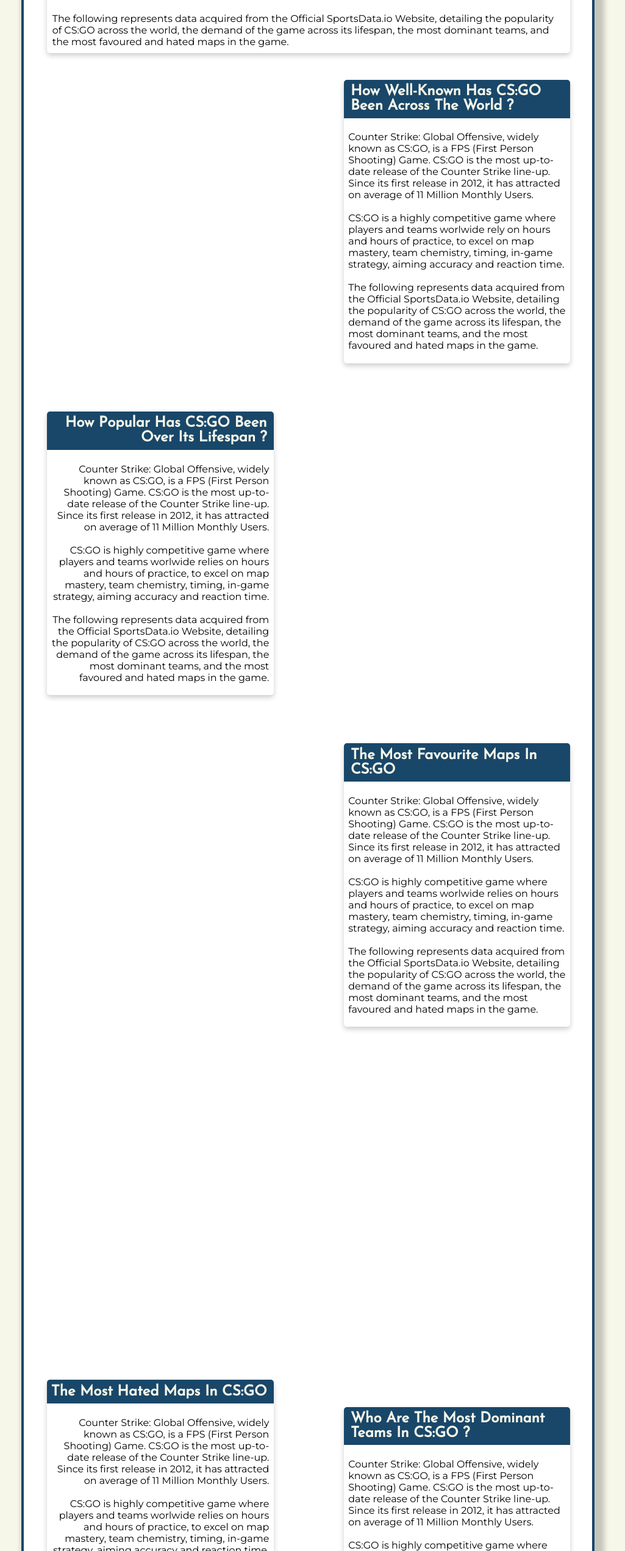
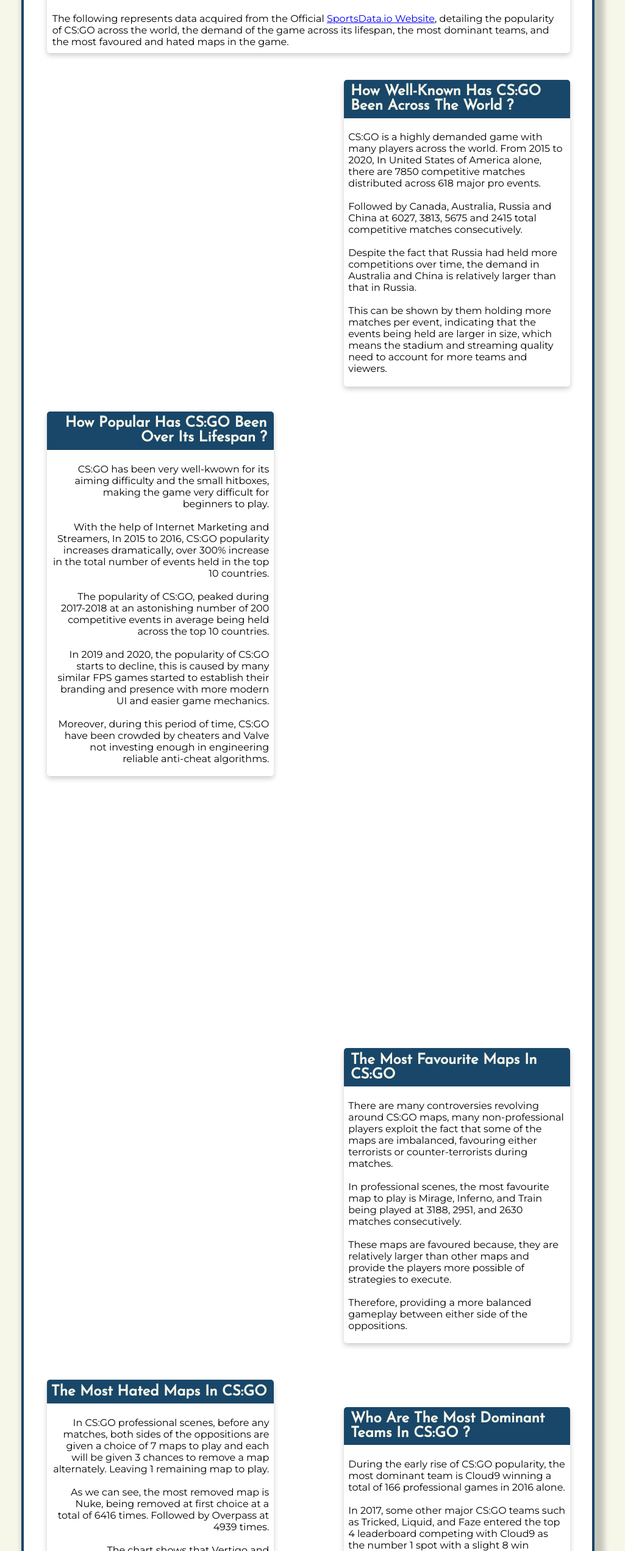
Before and after one commit to LuckyCharm00/visualisation_critique_week11, a plain HTML site: page index.html in a window 1280 px wide. Shown: the part 256-2800 px from the top of the page at 61% size, without its empty margins (135-1160 px from the left). Drawn offline with Linux system fonts and the light colour scheme; a script that the page names is missing.

Commit message:
final draft uploaded

```diff
--- a/index.html
+++ b/index.html
@@ -20,10 +20,10 @@
         CS:GO is the most up-to-date release of the Counter Strike line-up.
         Since its first release in 2012, it has attracted on average of 11 Million Monthly Users.
         <br><br>
-        CS:GO is highly competitive game where players and teams worlwide relies on hours and hours of practice,
+        CS:GO is a highly competitive game where players and teams worlwide rely on hours and hours of practice,
         to excel on map mastery, team chemistry, timing, in-game strategy, aiming accuracy and reaction time.
         <br><br>
-        The following represents data acquired from the Official SportsData.io Website, detailing
+        The following represents data acquired from the Official <a href="https://sportsdata.io/developers/api-documentation/csgo">SportsData.io Website</a>, detailing
         the popularity of CS:GO across the world, the demand of the game across its lifespan,
         the most dominant teams, and the most favoured and hated maps in the game.
 
@@ -41,16 +41,13 @@
       <div class="narrative1">
         <h2 id="title-n1">How Well-Known Has CS:GO Been Across The World ?</h2>
         <p id="text-n1">
-        Counter Strike: Global Offensive, widely known as CS:GO, is a FPS (First Person Shooting) Game.
-        CS:GO is the most up-to-date release of the Counter Strike line-up.
-        Since its first release in 2012, it has attracted on average of 11 Million Monthly Users.
+        CS:GO is a highly demanded game with many players across the world. From 2015 to 2020, In United States of America alone, there are 7850 competitive matches distributed across 618 major pro events.
         <br><br>
-        CS:GO is a highly competitive game where players and teams worlwide rely on hours and hours of practice,
-        to excel on map mastery, team chemistry, timing, in-game strategy, aiming accuracy and reaction time.
+        Followed by Canada, Australia, Russia and China at 6027, 3813, 5675 and 2415 total competitive matches consecutively.
         <br><br>
-        The following represents data acquired from the Official SportsData.io Website, detailing
-        the popularity of CS:GO across the world, the demand of the game across its lifespan,
-        the most dominant teams, and the most favoured and hated maps in the game.
+        Despite the fact that Russia had held more competitions over time, the demand in Australia and China is relatively larger than that in Russia.
+        <br><br>
+        This can be shown by them holding more matches per event, indicating that the events being held are larger in size, which means the stadium and streaming quality need to account for more teams and viewers.
         </p>
       </div>
     </div>
@@ -66,16 +63,15 @@
       <div class="narrative2">
         <h2 id="title-n2">How Popular Has CS:GO Been Over Its Lifespan ?</h2>
         <p id="text-n2">
-        Counter Strike: Global Offensive, widely known as CS:GO, is a FPS (First Person Shooting) Game.
-        CS:GO is the most up-to-date release of the Counter Strike line-up.
-        Since its first release in 2012, it has attracted on average of 11 Million Monthly Users.
+        CS:GO has been very well-kwown for its aiming difficulty and the small hitboxes, making the game very difficult for beginners to play.
         <br><br>
-        CS:GO is highly competitive game where players and teams worlwide relies on hours and hours of practice,
-        to excel on map mastery, team chemistry, timing, in-game strategy, aiming accuracy and reaction time.
+        With the help of Internet Marketing and Streamers, In 2015 to 2016, CS:GO popularity increases dramatically, over 300% increase in the total number of events held in the top 10 countries.
         <br><br>
-        The following represents data acquired from the Official SportsData.io Website, detailing
-        the popularity of CS:GO across the world, the demand of the game across its lifespan,
-        the most dominant teams, and the most favoured and hated maps in the game.
+        The popularity of CS:GO, peaked during 2017-2018 at an astonishing number of 200 competitive events in average being held across the top 10 countries.
+        <br><br>
+        In 2019 and 2020, the popularity of CS:GO starts to decline, this is caused by many similar FPS games started to establish their branding and presence with more modern UI and easier game mechanics.
+        <br><br>
+        Moreover, during this period of time, CS:GO have been crowded by cheaters and Valve not investing enough in engineering reliable anti-cheat algorithms.
         </p>
       </div>
     </div>
@@ -91,16 +87,13 @@
       <div class="narrative3">
         <h2 id="title-n3">The Most Favourite Maps In CS:GO</h2>
         <p id="text-n3">
-        Counter Strike: Global Offensive, widely known as CS:GO, is a FPS (First Person Shooting) Game.
-        CS:GO is the most up-to-date release of the Counter Strike line-up.
-        Since its first release in 2012, it has attracted on average of 11 Million Monthly Users.
+        There are many controversies revolving around CS:GO maps, many non-professional players exploit the fact that some of the maps are imbalanced, favouring either terrorists or counter-terrorists during matches.
         <br><br>
-        CS:GO is highly competitive game where players and teams worlwide relies on hours and hours of practice,
-        to excel on map mastery, team chemistry, timing, in-game strategy, aiming accuracy and reaction time.
+        In professional scenes, the most favourite map to play is Mirage, Inferno, and Train being played at 3188, 2951, and 2630 matches consecutively.
         <br><br>
-        The following represents data acquired from the Official SportsData.io Website, detailing
-        the popularity of CS:GO across the world, the demand of the game across its lifespan,
-        the most dominant teams, and the most favoured and hated maps in the game.
+        These maps are favoured because, they are relatively larger than other maps and provide the players more possible of strategies to execute.
+        <br><br>
+        Therefore, providing a more balanced gameplay between either side of the oppositions.
         </p>
       </div>
     </div>
@@ -116,16 +109,11 @@
       <div class="narrative4">
         <h2 id="title-n4">The Most Hated Maps In CS:GO</h2>
         <p id="text-n4">
-        Counter Strike: Global Offensive, widely known as CS:GO, is a FPS (First Person Shooting) Game.
-        CS:GO is the most up-to-date release of the Counter Strike line-up.
-        Since its first release in 2012, it has attracted on average of 11 Million Monthly Users.
+        In CS:GO professional scenes, before any matches, both sides of the oppositions are given a choice of 7 maps to play and each will be given 3 chances to remove a map alternately. Leaving 1 remaining map to play.
         <br><br>
-        CS:GO is highly competitive game where players and teams worlwide relies on hours and hours of practice,
-        to excel on map mastery, team chemistry, timing, in-game strategy, aiming accuracy and reaction time.
+        As we can see, the most removed map is Nuke, being removed at first choice at a total of 6416 times. Followed by Overpass at 4939 times.
         <br><br>
-        The following represents data acquired from the Official SportsData.io Website, detailing
-        the popularity of CS:GO across the world, the demand of the game across its lifespan,
-        the most dominant teams, and the most favoured and hated maps in the game.
+        The chart shows that Vertigo and Cobblestone as the least hated map of the game. But it is not true, these 2 maps are just so imbalanced that most professional CS:GO matches do not include them as a part of the choice.
         </p>
       </div>
     </div>
@@ -141,17 +129,17 @@
       <div class="narrative5">
         <h2 id="title-n5">Who Are The Most Dominant Teams In CS:GO ?</h2>
         <p id="text-n5">
-        Counter Strike: Global Offensive, widely known as CS:GO, is a FPS (First Person Shooting) Game.
-        CS:GO is the most up-to-date release of the Counter Strike line-up.
-        Since its first release in 2012, it has attracted on average of 11 Million Monthly Users.
+        During the early rise of CS:GO popularity, the most dominant team is Cloud9 winning a total of 166 professional games in 2016 alone.
         <br><br>
-        CS:GO is highly competitive game where players and teams worlwide relies on hours and hours of practice,
-        to excel on map mastery, team chemistry, timing, in-game strategy, aiming accuracy and reaction time.
+        In 2017, some other major CS:GO teams such as Tricked, Liquid, and Faze entered the top 4 leaderboard competing with Cloud9 as the number 1 spot with a slight 8 win difference. With Cloud9 still leading the pack with 152 total wins.
         <br><br>
-        The following represents data acquired from the Official SportsData.io Website, detailing
-        the popularity of CS:GO across the world, the demand of the game across its lifespan,
-        the most dominant teams, and the most favoured and hated maps in the game.
-        </p>
+        In 2018 onwards, Cloud9 popularity dramatically declines, this is caused by bad management and player performance. In 2018, Astralis took the number 1 spot from Cloud9 with a tremendous 207 total wins.
+        <br><br>
+        Tricked became the number one team in 2019 with 205 total wins followed by liquid at 171 total wins.
+        <br><br>
+        In 2020, the total wins of all the teams dropped because there are no major professional events being held after the decline of CS:GO popularity, competition, and a hit from global pandemic.
+        <br><br>
+        Overall, the teams with the least performance fluctuation overtime are Liquid, fnatic, and mousesports.
       </div>
     </div>
 
--- a/vg.json/most_removed_multibar_chart.vg.json
+++ b/vg.json/most_removed_multibar_chart.vg.json
@@ -15,7 +15,8 @@
                   "type": "nominal",
                   "title": "Map Name"},
                 {"field": "variable",
-                "type": "nominal"},
+                "type": "nominal",
+                 "title": "Category"},
                 {"field": "value",
                  "type": "quantitative",
                  "title": "Number of Times Picked"}]
--- a/vg.json/top_10_most_winning_team.vg.json
+++ b/vg.json/top_10_most_winning_team.vg.json
@@ -9,8 +9,9 @@
     "x": {
       "field": "year_match",
       "type": "temporal",
-      "title": "Time",
-      "axis": {"grid": false}
+      "title": "Year",
+      "axis": {"grid": false},
+      "timeUnit": "utcyear"
     },
     "y": {
       "field": "total_wins",
--- a/vg.json/yearly_events_by_country.vg.json
+++ b/vg.json/yearly_events_by_country.vg.json
@@ -5,13 +5,14 @@
   "width":"container",
   "height":"container",
   "encoding": {
-    "x": {"field": "year_match", "type": "temporal", "title": "Month Of Year", "timeUnit": "utcyearmonth"},
+    "x": {"field": "year_match", "type": "temporal", "title": "Year", "timeUnit": "utcyear"},
     "y": {"field": "total_events", "type": "quantitative", "title": "Total Events"},
     "color": {
       "condition": {
         "param": "hover",
         "field":"country",
-        "type":"nominal"
+        "type":"nominal",
+        "title": "Top 10 Country"
       },
       "value": "grey"
     },
```
